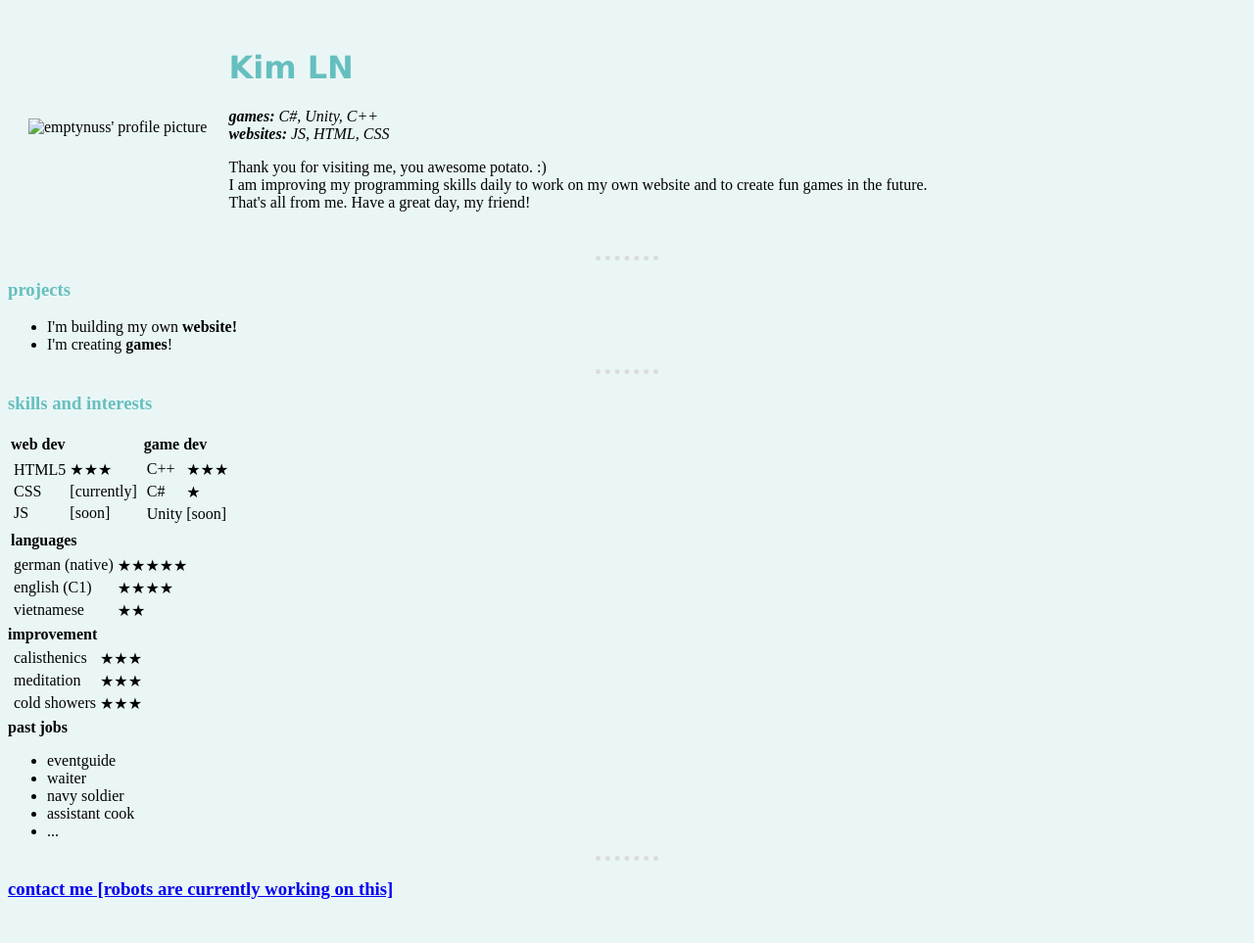
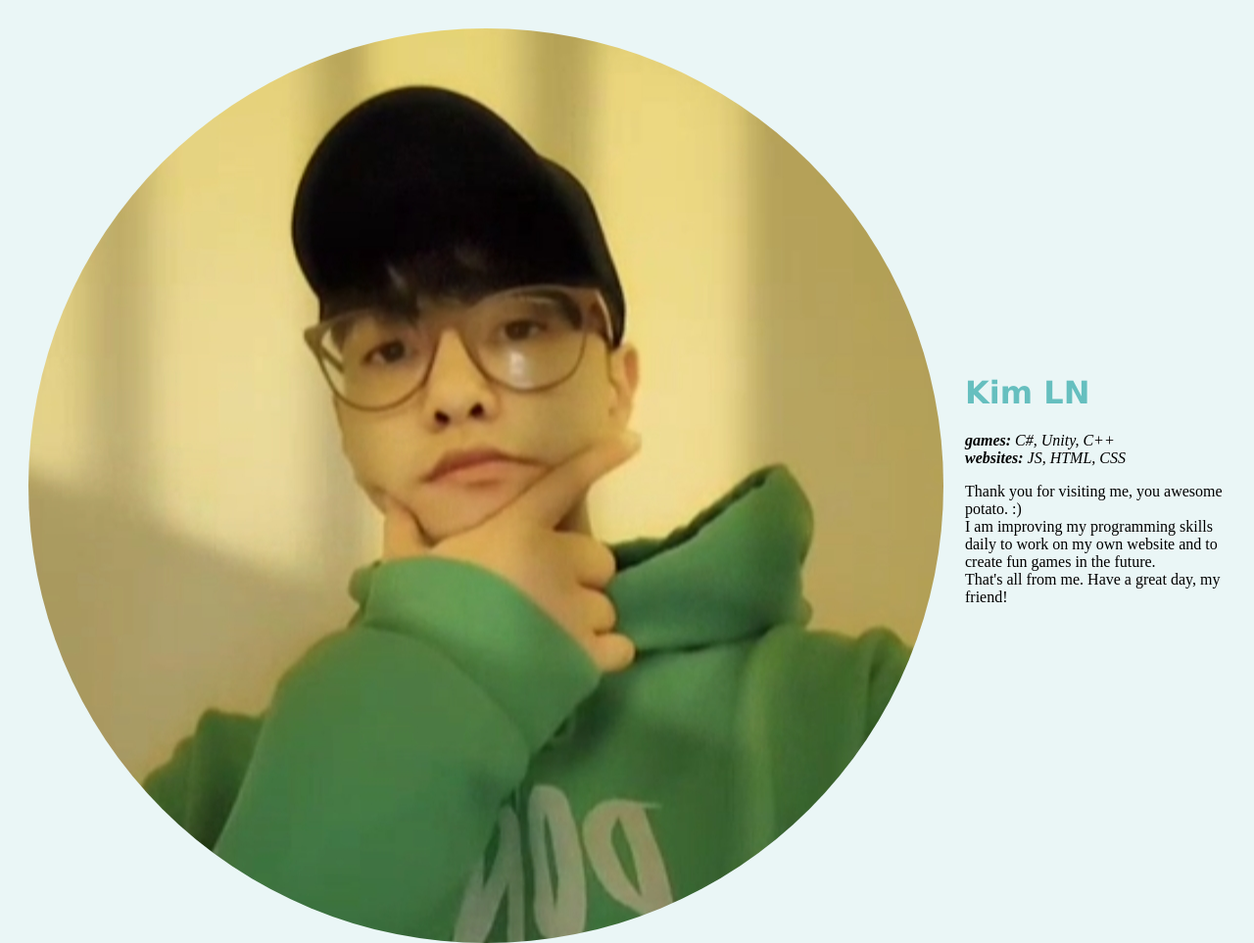
Before and after one commit to emptynuss/cv, a plain HTML site: page index.html in a window 1280 px wide. Shown: the top 963 px of the page at 98% size. Before the commit the page ends 938 px from the top, so only its background shows below. Drawn offline with Linux system fonts and the light colour scheme.

Commit message:
implementing external css feature & updating pfp

```diff
--- a/index.html
+++ b/index.html
@@ -15,7 +15,7 @@
   <body>
     <table cellspacing = "20"> <!--introduction-->
       <tr>
-        <td><img src="https://emptynuss.github.io/css/styles.css"
+        <td><img src="https://github.com/emptynuss/cv/blob/master/images/pfp_website%20new.png?raw=true"
           alt="emptynuss' profile picture"></td>
         <td>
           <h1> Kim LN </h1>
```
